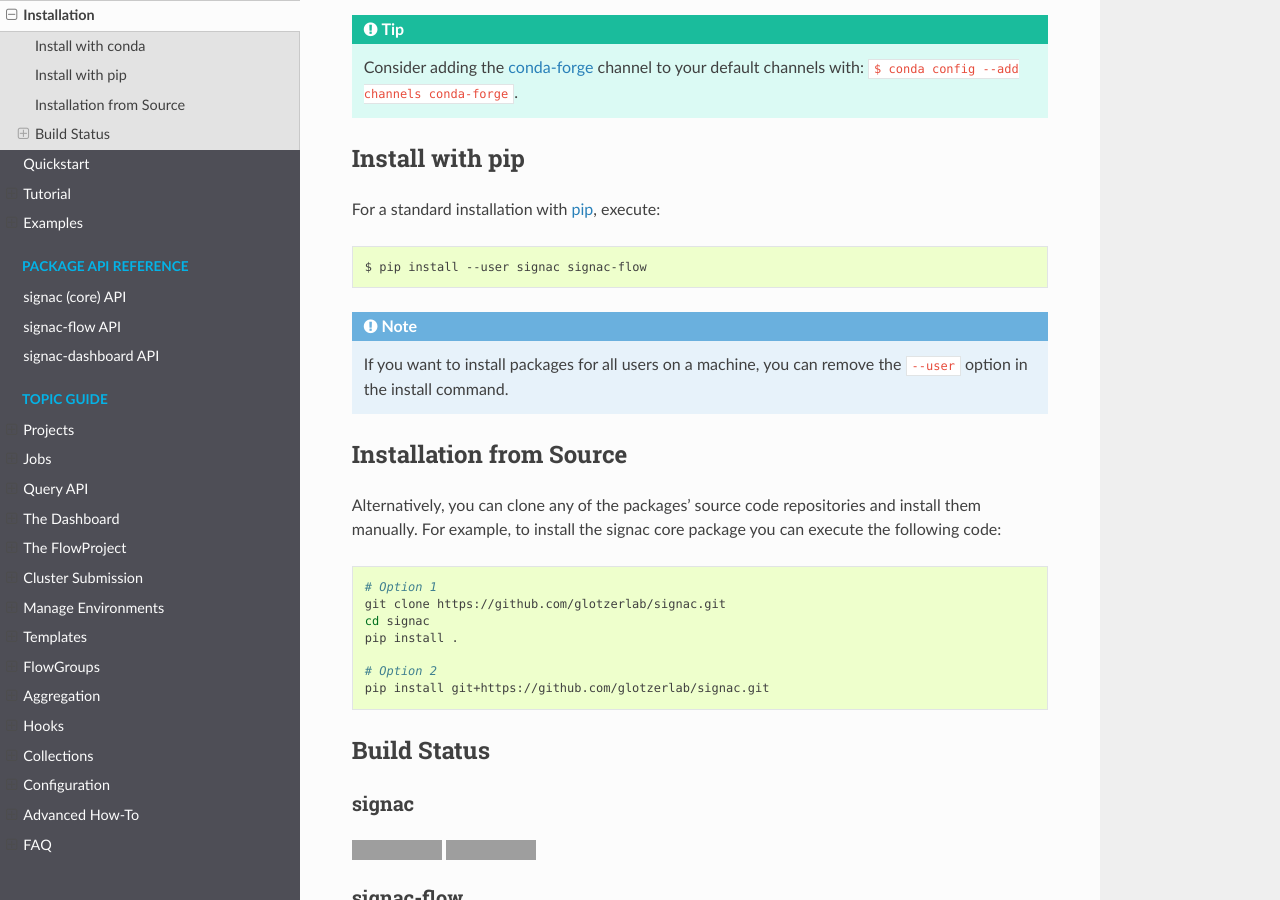
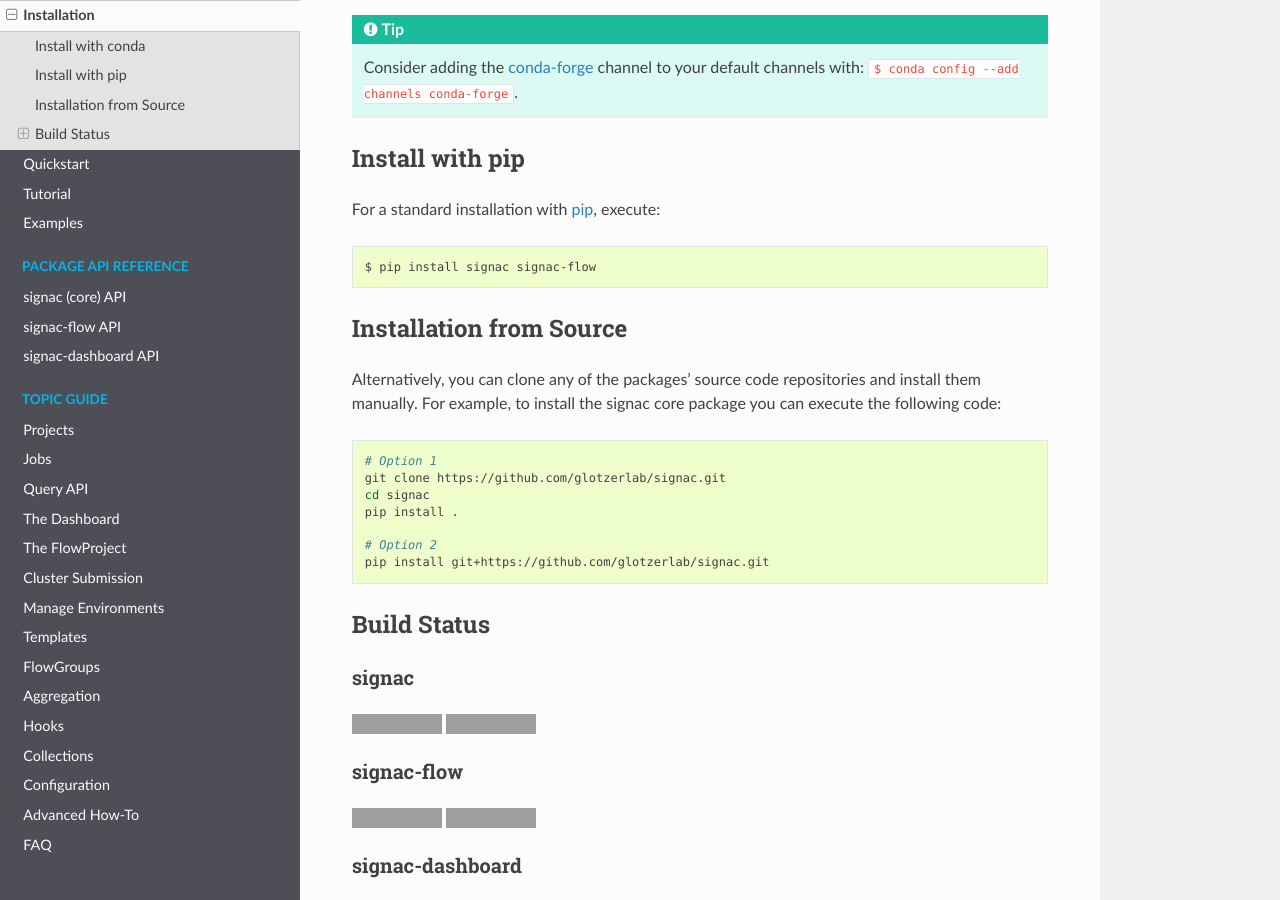
Before and after one commit to glotzerlab/signac-docs, a Sphinx documentation site: the page built from docs/source/installation.rst, in a window 1280 px wide and 900 px high, scrolled down 531 px. Built offline with Sphinx 7.4.7 and the Read the Docs theme 2.0.0, drawn with Linux system fonts in a browser that asks for light colours; grey boxes are pictures that could not be loaded.

Commit message:
Remove --user recommendation.

```diff
--- a/docs/source/installation.rst
+++ b/docs/source/installation.rst
@@ -37,11 +37,7 @@
 
 .. code:: bash
 
-    $ pip install --user signac signac-flow
-
-.. note::
-
-    If you want to install packages for all users on a machine, you can remove the ``--user`` option in the install command.
+    $ pip install signac signac-flow
 
 
 Installation from Source
```
